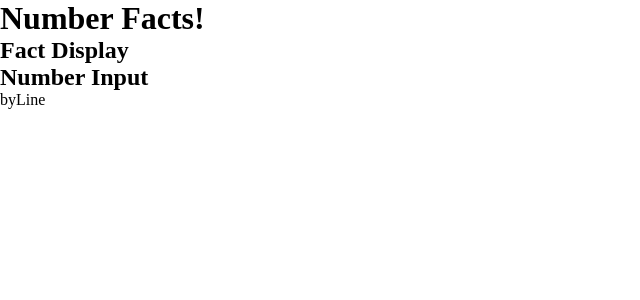
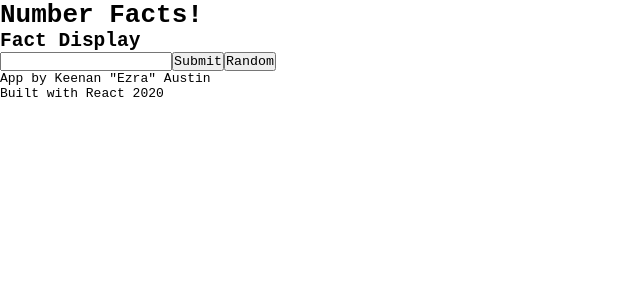
Before and after one commit to kmaustin32/ezra-numbers, a React (Vite) app: page / in a window 1280 px wide. Shown: the top 300 px of the page, without its empty margins (0-640 px from the left). Built offline with nearby package versions, Linux system fonts and the light colour scheme.

Commit message:
Set up framer-motion

```diff
--- a/src/Components/ByLine.js
+++ b/src/Components/ByLine.js
@@ -1,11 +1,13 @@
 import React from 'react';
+import {motion} from 'framer-motion';
 
 const ByLine = () => {
 
     return(
-        <div>
-            <p>byLine</p>
-        </div>
+        <motion.div>
+            <p>App by Keenan "Ezra" Austin</p>
+            <p>Built with React 2020</p>
+        </motion.div>
     )
 }
 
--- a/src/Components/FactDisplay.js
+++ b/src/Components/FactDisplay.js
@@ -1,11 +1,12 @@
 import React from 'react';
+import {motion} from 'framer-motion';
 
 const FactDisplay = () => {
 
     return(
-        <div>
+        <motion.div className='factContainer'>
             <h2>Fact Display</h2>
-        </div>
+        </motion.div>
     )
 }
 
--- a/src/Components/NumInput.js
+++ b/src/Components/NumInput.js
@@ -1,11 +1,14 @@
 import React from 'react';
+import {motion} from 'framer-motion';
 
 const NumInput = () => {
 
     return(
-        <div>
-            <h2>Number Input</h2>
-        </div>
+        <motion.div className='inputContainer'>
+            <input type="text"/>
+            <button>Submit</button>
+            <button>Random</button>
+        </motion.div>
     )
 }
 
--- a/src/Components/TitleSection.js
+++ b/src/Components/TitleSection.js
@@ -1,11 +1,12 @@
 import React from 'react';
+import {motion} from 'framer-motion';
 
 const TitleSection = () => {
 
     return(
-        <div className="title">
+        <motion.div className="title">
             <h1>Number Facts!</h1>
-        </div>
+        </motion.div>
     )
 }
 
--- a/src/GlobalStyle.js
+++ b/src/GlobalStyle.js
@@ -6,6 +6,7 @@ const GlobalStyle = createGlobalStyle`
         margin: 0;
         top: 0;
         left: 0;
+        font-family: monospace;
     }
 `;
 
```
Also changed, not shown: 1 other file (tests, documents, lock files or other folders).
